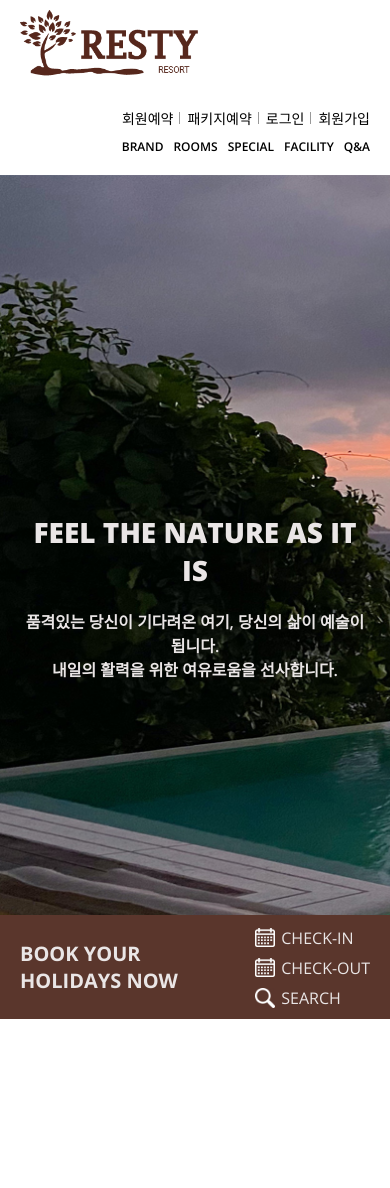
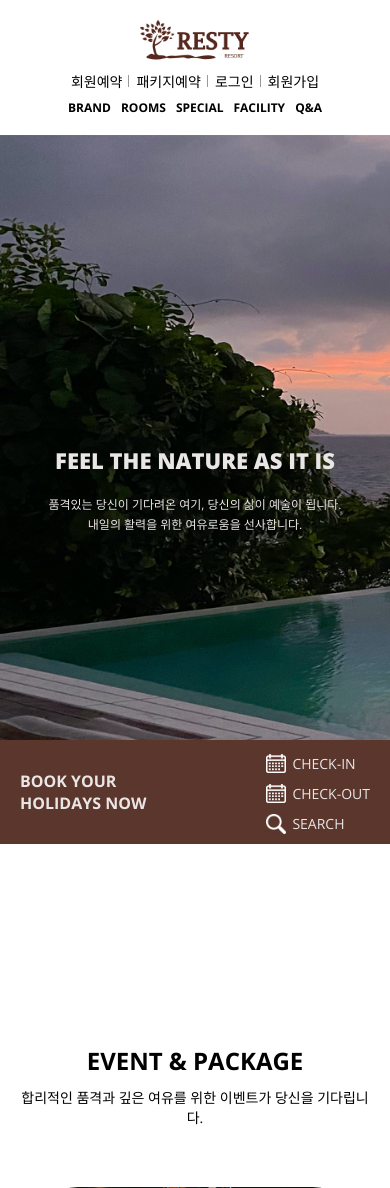
Before and after one commit to jangjiheee/portfolio1, a PHP site: page /resty.html in a window 390 px wide. Shown: the top 1188 px of the page. Run offline with PHP 8.4, Linux system fonts and the light colour scheme.

Commit message:
반응형 수정

```diff
--- a/assets/css/index.css
+++ b/assets/css/index.css
@@ -46,23 +46,26 @@ img {
 .wrapper header .header-flex {
   display: flex;
   flex-direction: column;
+  align-items: center;
+  max-height: 135px;
 }
 @media screen and (min-width: 768px) {
   .wrapper header .header-flex {
     height: 80px;
-    padding: 10px 0;
+    padding: 20px 0;
     flex-direction: row;
     justify-content: space-between;
     align-items: center;
   }
 }
 .wrapper header .header-flex .main-logo {
-  max-width: 180px;
-  margin: 10px 0 30px;
+  max-width: 110px;
+  margin: 20px 0 10px;
 }
 @media screen and (min-width: 768px) {
   .wrapper header .header-flex .main-logo {
-    margin: 0;
+    margin: unset;
+    max-width: 100px;
   }
 }
 .wrapper header .header-flex .main-logo img {
@@ -77,12 +80,17 @@ img {
   }
 }
 .wrapper header .header-flex .menu .small-nav {
-  margin-bottom: 10px;
+  margin-bottom: 8px;
 }
 .wrapper header .header-flex .menu .small-nav ul {
   display: flex;
-  justify-content: flex-end;
+  justify-content: center;
   font-size: 14px;
+}
+@media screen and (min-width: 768px) {
+  .wrapper header .header-flex .menu .small-nav ul {
+    justify-content: flex-end;
+  }
 }
 .wrapper header .header-flex .menu .small-nav ul li {
   margin-right: 14px;
@@ -108,7 +116,7 @@ img {
   display: flex;
   justify-content: flex-end;
   font-size: 12px;
-  font-weight: 600;
+  font-weight: 700;
 }
 .wrapper header .header-flex .menu .main-nav ul li {
   margin-left: 10px;
@@ -125,7 +133,7 @@ img {
   width: 100%;
   margin: 0 auto;
   padding: 0 20px;
-  height: 100vh;
+  height: calc(100vh - 135px);
   display: flex;
   justify-content: center;
   align-items: center;
@@ -134,6 +142,11 @@ img {
   background-position: left center;
   position: relative;
 }
+@media screen and (min-width: 768px) {
+  .wrapper article .main-img {
+    height: calc(100vh - 80px);
+  }
+}
 .wrapper article .main-img .title {
   text-align: center;
   font-weight: 600;
@@ -141,9 +154,15 @@ img {
   color: #eae6e6;
 }
 .wrapper article .main-img .title h1 {
-  font-size: 28px;
+  font-size: 22px;
   font-weight: 800;
   margin-bottom: 20px;
+}
+.wrapper article .main-img .title p {
+  font-size: 12px;
+  font-weight: 400;
+  word-break: keep-all;
+  line-height: 1.6;
 }
 .wrapper article .main-img .reserve-bar {
   width: 100%;
@@ -171,7 +190,7 @@ img {
 }
 .wrapper article .main-img .reserve-bar .reservation p {
   font-weight: 700;
-  font-size: 20px;
+  font-size: 16px;
 }
 @media screen and (min-width: 768px) {
   .wrapper article .main-img .reserve-bar .reservation p {
@@ -195,7 +214,7 @@ img {
 .wrapper article .main-img .reserve-bar .reservation ul li a {
   position: relative;
   padding-left: 26px;
-  font-size: 16px;
+  font-size: 14px;
 }
 .wrapper article .main-img .reserve-bar .reservation ul li a:before {
   position: absolute;
--- a/assets/scss/index.scss
+++ b/assets/scss/index.scss
@@ -926,18 +926,21 @@
         .header-flex {
             display: flex;
             flex-direction: column;
+            align-items: center;
+            max-height: 135px;
             @include responsive(tablet-size) {
                 height: 80px;
-                padding: 10px 0;
+                padding: 20px 0;
                 flex-direction: row;
                 justify-content: space-between;
                 align-items: center;
             }
             .main-logo {
-                max-width: 180px;
-                margin: 10px 0 30px;
+                max-width: 110px;
+                margin: 20px 0 10px;
                 @include responsive(tablet-size) {
-                    margin: 0;
+                    margin: unset;
+                    max-width: 100px;
                 }
                 img {
                     width: 100%;
@@ -949,11 +952,14 @@
                     margin: 0;
                 }
                 .small-nav{
-                    margin-bottom: 10px;
+                    margin-bottom: 8px;
                     ul {
                         display: flex;
-                        justify-content: flex-end;
+                        justify-content: center;
                         font-size: 14px;
+                        @include responsive(tablet-size) {
+                            justify-content: flex-end;
+                        }
                         li {
                             margin-right: 14px;
                             position: relative;
@@ -982,7 +988,7 @@
                         display: flex;
                         justify-content: flex-end;
                         font-size: 12px;
-                        font-weight: 600;
+                        font-weight: 700;
                         li {
                             margin-left: 10px;
                             @include responsive(tablet-size) {
@@ -1001,7 +1007,7 @@
     article {
         .main-img {
             @include confix();
-            height: 100vh;
+            height: calc(100vh - 135px);
             display: flex;
             justify-content: center;
             align-items: center;
@@ -1009,15 +1015,24 @@
             background-size: cover;
             background-position: left center;
             position: relative;
+            @include responsive(tablet-size) {
+                height: calc(100vh - 80px);
+            }
             .title {
                 text-align: center;
                 font-weight:600;
                 font-size: 16px;
                 color: $white;
                 h1 {
-                    font-size: 28px;
+                    font-size: 22px;
                     font-weight: 800;
                     margin-bottom: 20px;
+                }
+                p {
+                    font-size: 12px;
+                    font-weight: 400;
+                    word-break: keep-all;
+                    line-height: 1.6;
                 }
             }
             .reserve-bar {
@@ -1040,7 +1055,7 @@
                     }
                     p {
                         font-weight: 700;
-                        font-size: 20px;
+                        font-size: 16px;
                         @include responsive(tablet-size) {
                             display: flex;
                             width: 50%;
@@ -1060,7 +1075,7 @@
                             a {
                                 position: relative;
                                 padding-left: 26px;
-                                font-size: 16px;
+                                font-size: 14px;
                                 &:before {
                                     position: absolute;
                                     content: "";
```
Also changed, not shown: 1 other file.
